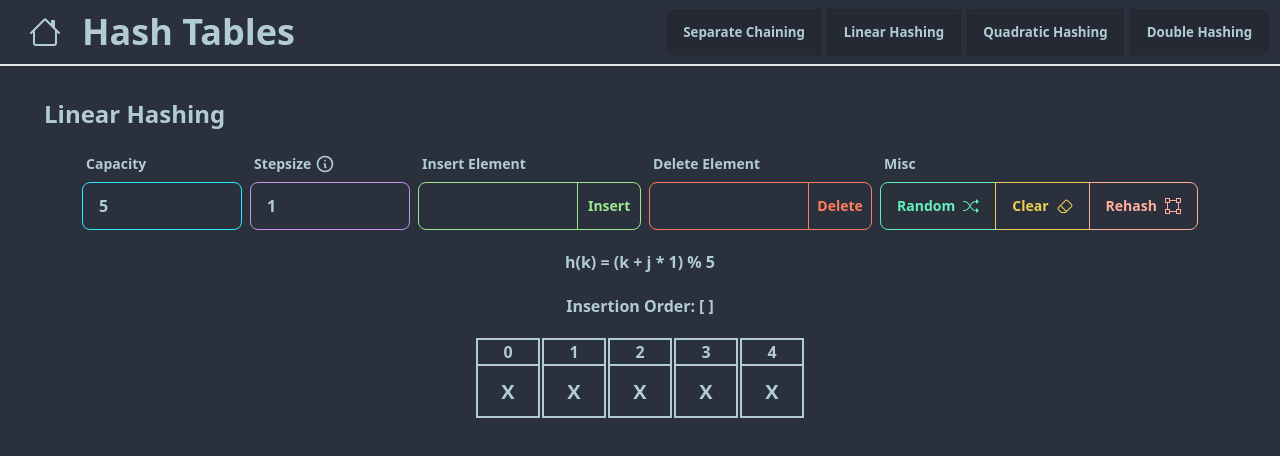
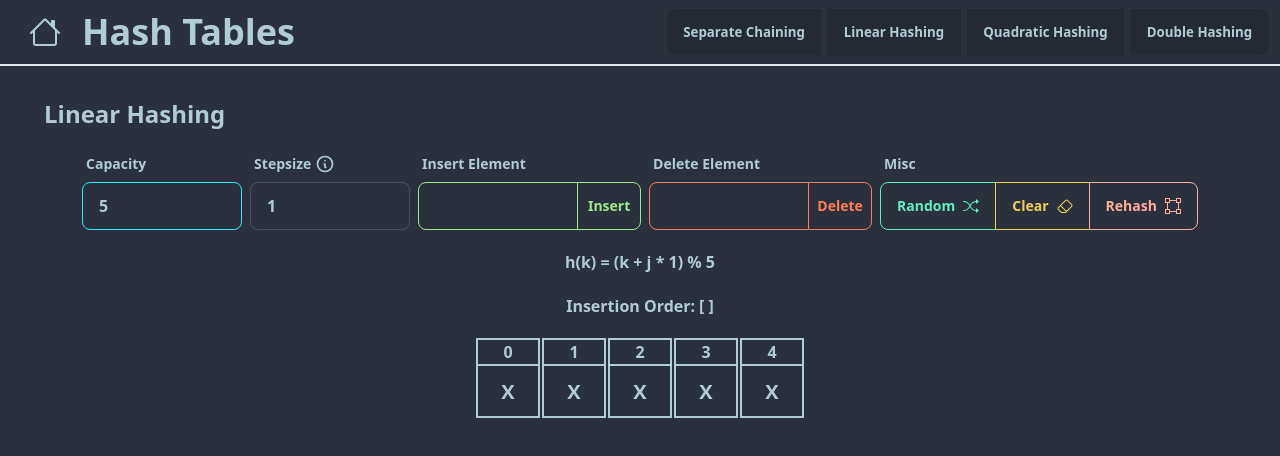
Before and after one commit to alexespejo/dsa-visualizer, a Svelte app: page /hash_tables/linear in a window 1280 px wide. Shown: the top 456 px of the page. Built offline with nearby package versions, Linux system fonts and the light colour scheme.

Commit message:
refactor Linear.svelte

```diff
--- a/src/components/custom/Inputs/NumberInput.svelte
+++ b/src/components/custom/Inputs/NumberInput.svelte
@@ -4,13 +4,15 @@
  export let size: string = "";
  export let styles: string = "";
  export let placeholder: string = "";
+ //  export let change: () => void = () => {};
 </script>
 
 <input
  bind:value
+ on:change
  type="number"
  {placeholder}
- class={`input input-${color} input-${size} ${styles} input-bordered w-max-w-xs font-bold`}
+ class={`input input-${color} input-${size} ${styles} input-bordered w-max-w-xs font-bold w-40`}
  min="1"
  max="50"
 />
--- a/src/routes/HashTables/Linear.svelte
+++ b/src/routes/HashTables/Linear.svelte
@@ -10,8 +10,10 @@
  import ArrayElementIndexed from "../../components/Array/ArrayElementIndexed.svelte";
 
  import Label from "../../components/custom/Inputs/Label.svelte";
+ import NumberInput from "../../components/custom/Inputs/NumberInput.svelte";
  import FormControl from "../../components/custom/FormControl.svelte";
  import SpecialButtons from "../../components/HashTableControls/SpecialButtons.svelte";
+ import Button from "../../components/custom/Button.svelte";
 
  import {
   generateRandomArray,
@@ -91,14 +93,11 @@
   <FormControl>
    <Label>Capacity</Label>
    <form on:submit|preventDefault={changeCap}>
-    <input
-     type="number"
+    <NumberInput
      placeholder="Choose a Capacity"
-     class="font-bold input input-bordered input-info w-max-w-xs w-40 join-item"
-     min="1"
-     max="50"
      bind:value={capacity}
      on:change={changeCap}
+     color="info"
     />
    </form>
   </FormControl>
@@ -122,10 +121,9 @@
     </div>
    </Label>
    <form on:submit|preventDefault={changeCap}>
-    <input
-     type="number"
+    <NumberInput
      placeholder="Choose a Stepsize"
-     class="font-bold input input-bordered input-accent w-max-w-xs w-40 join-item"
+     color="accent"
      bind:value={stepSize}
     />
    </form>
@@ -135,15 +133,13 @@
   <FormControl>
    <Label>Insert Element</Label>
    <form on:submit|preventDefault={insert} class="join">
-    <input
-     type="number"
-     class="font-bold input input-bordered input-primary w-max-w-xs w-40 join-item"
-     required
-     bind:value={numToInsert}
-    />
-    <button class="btn btn-outline btn-primary w-16 join-item w-max-w-xs"
-     >Insert</button
+    <NumberInput color="primary" styles="join-item" bind:value={numToInsert} />
+    <Button
+     color="primary"
+     styles="btn btn-outline btn-primary w-16 join-item w-max-w-xs"
     >
+     Insert
+    </Button>
    </form>
   </FormControl>
 
@@ -151,15 +147,17 @@
   <FormControl>
    <Label>Delete Element</Label>
    <form on:submit|preventDefault={remove} class="join">
-    <input
-     type="number"
-     class="font-bold input input-secondary input-bordered w-max-w-xs w-40 join-item"
-     required
+    <NumberInput
+     color="secondary"
+     styles="join-item"
      bind:value={numToDelete}
     />
-    <button class="btn btn-outline btn-secondary w-16 join-item w-max-w-xs"
-     >Delete</button
+    <Button
+     color="secondary"
+     styles="btn btn-outline  w-16 join-item w-max-w-xs"
     >
+     Delete
+    </Button>
    </form>
   </FormControl>
 
```
